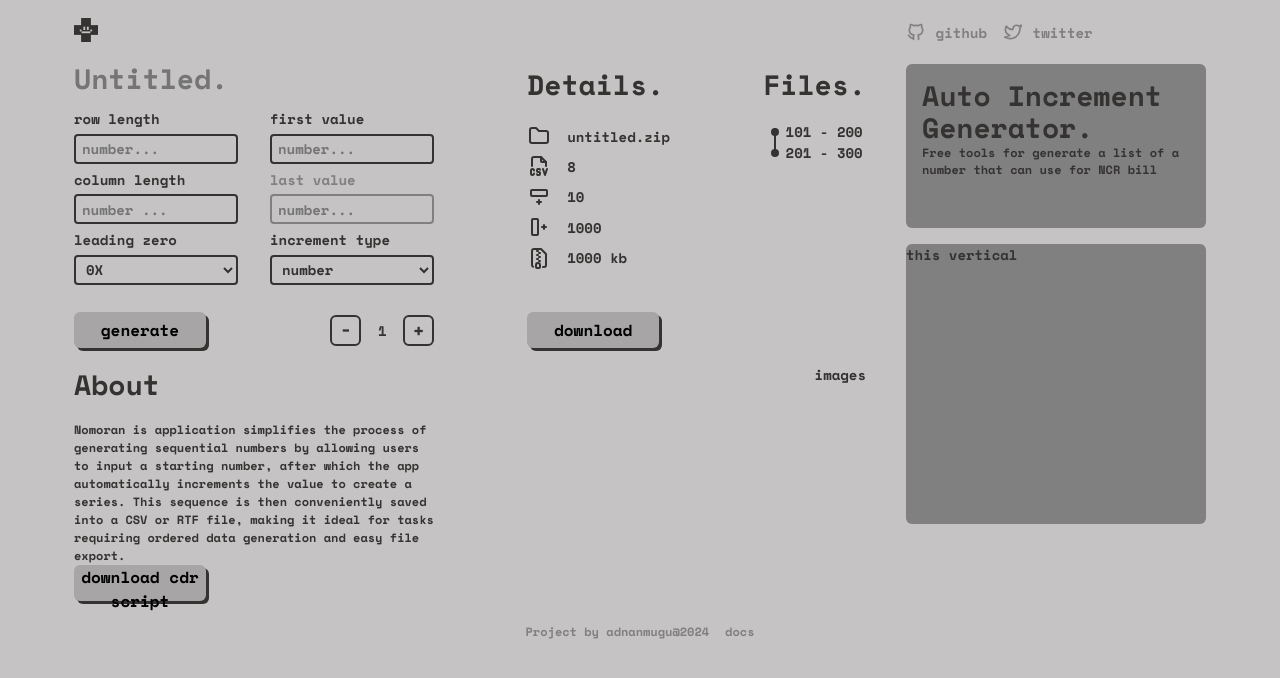
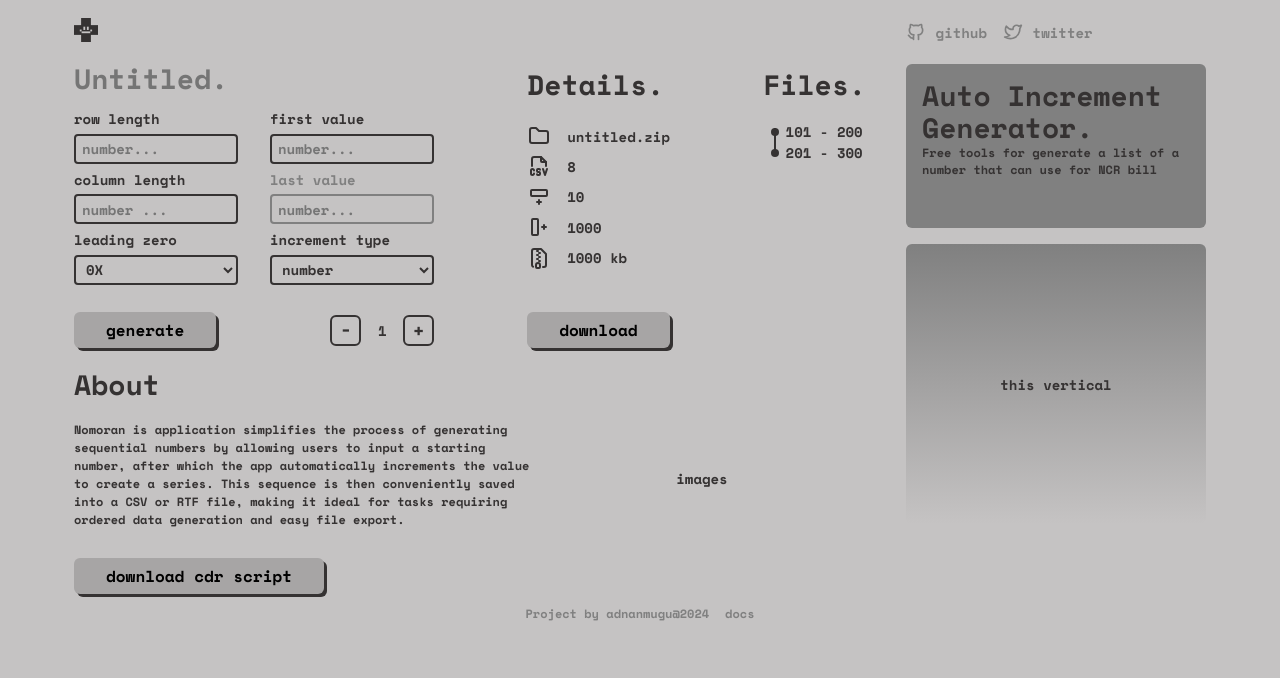
Before and after one commit to adnanmugu/nomoran, a Next.js app: page / in a window 1280 px wide. Shown: the top 678 px of the page. Built offline with nearby package versions, Linux system fonts and the light colour scheme.

Commit message:
style: adjust width of container

```diff
--- a/style/scss/layouts/_container.scss
+++ b/style/scss/layouts/_container.scss
@@ -25,29 +25,3 @@
     gap: 1rem;
   }
 }
-
-.ads {
-  display: flex;
-  flex-direction: column;
-  gap: 1rem;
-  &__164 {
-    padding: 1rem;
-    width: 300px;
-    height: 164px;
-    background-color: gray;
-    border-radius: 6px;
-    h1 {
-      line-height: 32px;
-    }
-    p {
-      font-size: 12px;
-    }
-  }
-
-  &__280 {
-    width: 300px;
-    height: 280px;
-    border-radius: 6px;
-    background-color: gray;
-  }
-}
--- a/style/scss/main.scss
+++ b/style/scss/main.scss
@@ -11,6 +11,7 @@
 @import 'layouts/container';
 @import 'layouts/header';
 @import 'layouts/form';
+@import 'layouts/ads';
 @import 'layouts/detail';
 @import 'layouts/file';
 @import 'layouts/about';
```
Also changed, not shown: app/globals.css.
